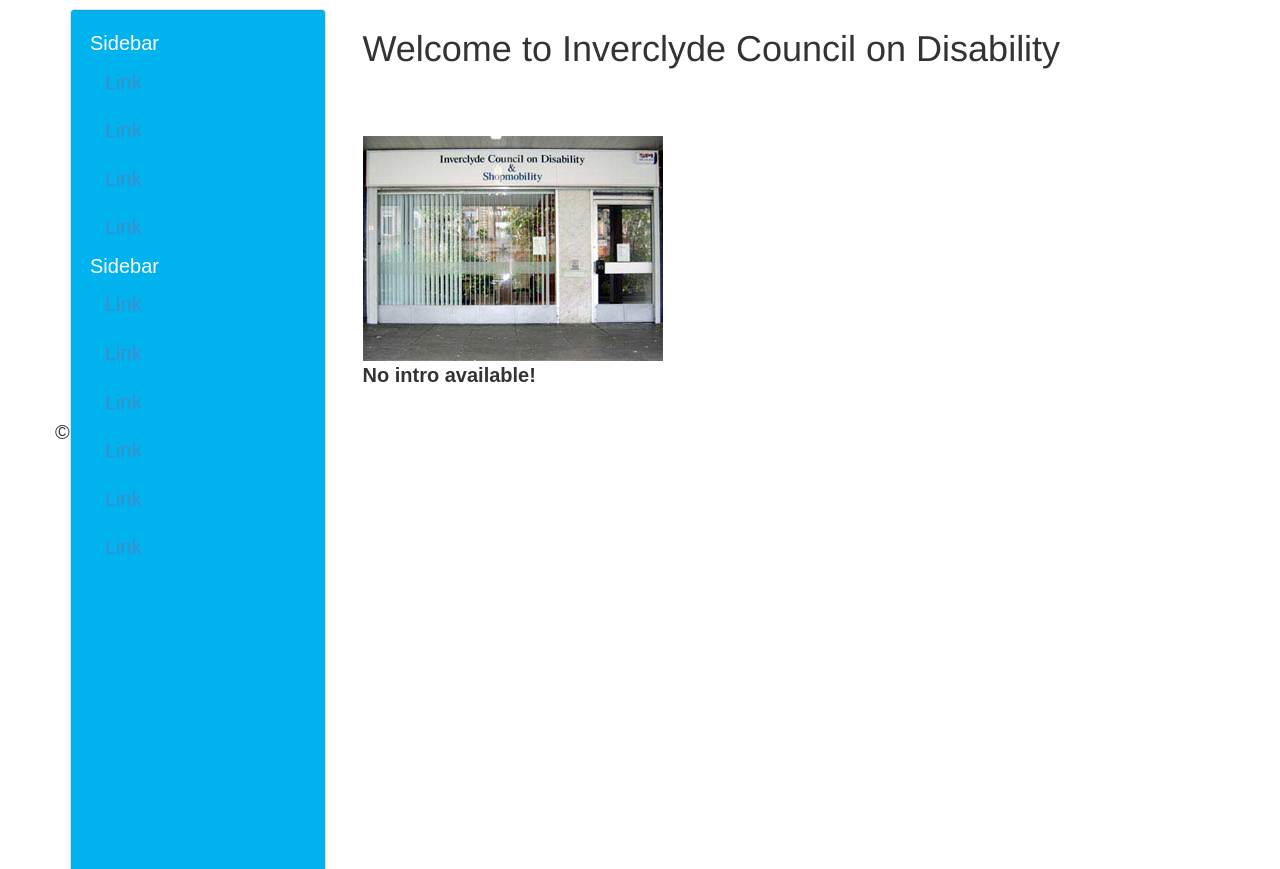
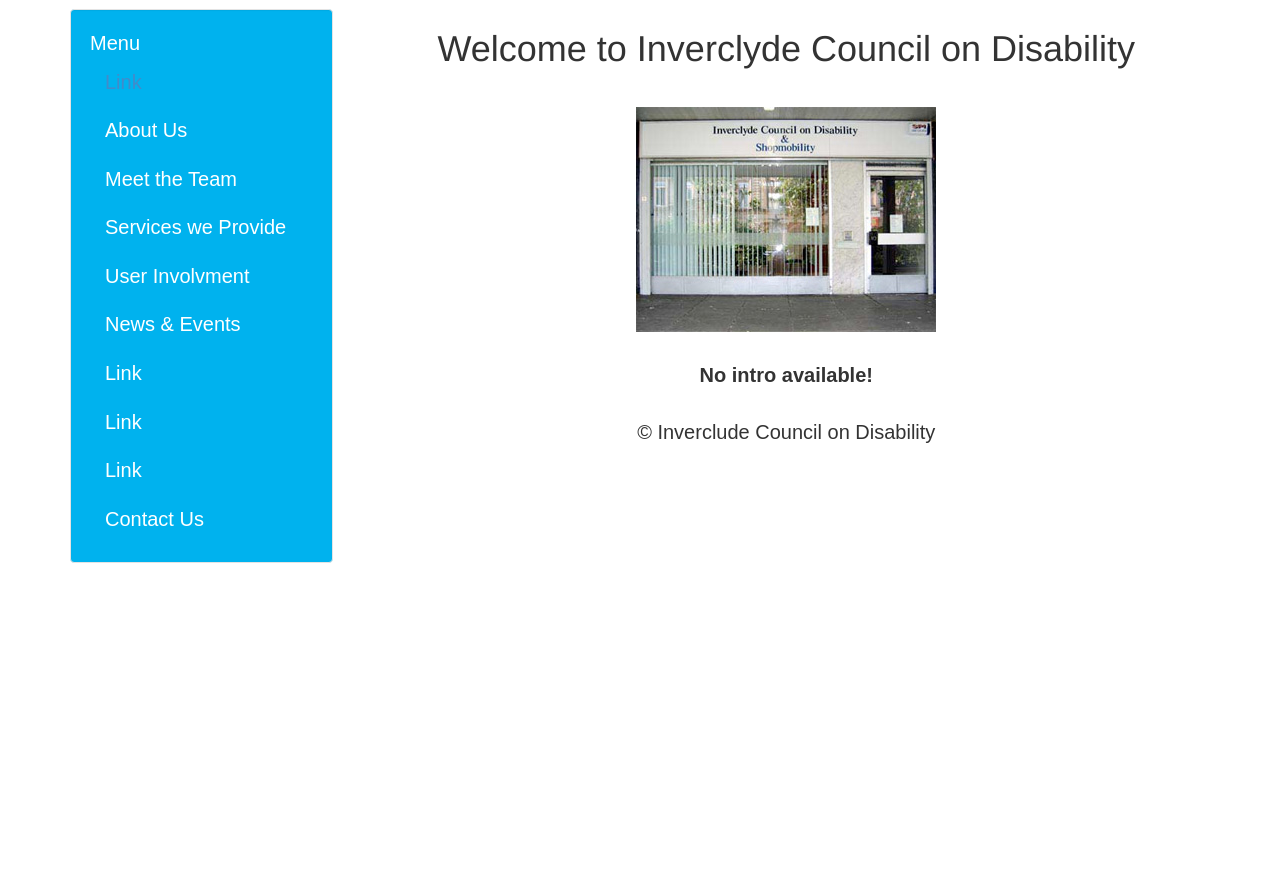
Before and after one commit to nicolekearns17/ICOD, a Django app: page /icod/ in a window 1280 px wide. Shown: the part 71-940 px from the top of the page. Run offline with Django 3.2, Linux system fonts and the light colour scheme; data that the repository does not hold is empty; some libraries are stand-ins or nearby versions.

Commit message:
fixed error with about page

```diff
--- a/icod_website/icod/views.py
+++ b/icod_website/icod/views.py
@@ -11,7 +11,9 @@
 
 def about(request):
 	context = RequestContext(request)
-	return render_to_response('icod/about.html')
+	intro_list = Home.objects.all()
+	context_dict = {'intros' : intro_list}
+	return render_to_response('icod/about.html', context_dict, context)
 
 def services(request):
 	return HttpResponse("The services we provide!")
--- a/icod_website/templates/icod/base.html
+++ b/icod_website/templates/icod/base.html
@@ -79,20 +79,19 @@
     <div class="container" style="font-family: Arial;font-size:20px">
       <div class="row">
         <div class="col-sm-3">
-          <div class="well sidebar-nav" style="background-color:#00B2EE; height:100%; color:white;font-family: Arial; font-size:20px; position: fixed; width: 20%">
+          <div class="well sidebar-nav" style="background-color:#00B2EE; height:100%; color:white;font-family: Arial; font-size:20px">
             <ul class="nav nav-list">
-              <li class="nav-header">Sidebar</li>
+              <li class="nav-header">Menu</li>
               <li class="active"><a href="#">Link</a></li>
-              <li><a href="#" >Link</a></li>
-              <li><a href="#">Link</a></li>
-              <li><a href="#">Link</a></li>
-              <li class="nav-header">Sidebar</li>
-              <li><a href="#">Link</a></li>
-              <li><a href="#">Link</a></li>
-              <li><a href="#">Link</a></li>
-              <li><a href="#">Link</a></li>
-              <li><a href="#">Link</a></li>
-              <li><a href="#">Link</a></li>
+              <li><a href="#" style="color:white">About Us</a></li>
+              <li><a href="#" style="color:white">Meet the Team</a></li>
+              <li><a href="#" style="color:white">Services we Provide</a></li>
+              <li><a href="#" style="color:white">User Involvment</a></li>
+              <li><a href="#" style="color:white">News & Events</a></li>
+              <li><a href="#" style="color:white">Link</a></li>
+              <li><a href="#" style="color:white">Link</a></li>
+              <li><a href="#" style="color:white">Link</a></li>
+              <li><a href="#" style="color:white">Contact Us</a></li>
             </ul>
           </div><!--/.well -->
         </div><!--/span-->
@@ -105,9 +104,9 @@
 	</div>
       <hr>
 
-      <footer>
-        <p>&copy; Company 2013</p>
-      </footer>
+      <center><footer>
+        <p>&copy; Inverclude Council on Disability</p>
+      </footer></center>
 
     </div><!--/.fluid-container-->
 
--- a/icod_website/templates/icod/index.html
+++ b/icod_website/templates/icod/index.html
@@ -10,10 +10,10 @@
 
 <body>
 	{% block content %}
-	<h1>Welcome to Inverclyde Council on Disability</h1><br><br>
+	<center><h1>Welcome to Inverclyde Council on Disability</h1><br>
 
-	<img src="{% static "shop.jpg" %}" alt="Picture of office"/><br>
-
+	<img src="{% static "shop.jpg" %}" alt="Picture of office"/>
+	<br><br>
 	{% if intros %}
 		{% for intro in intros %}
 			{{intro.intro}}
@@ -21,7 +21,7 @@
 	{% else %}
 		<strong> No intro available! </strong>
 	{% endif %}
-	<br><br>
+	<br><br></center>
 
 	{% endblock %}
 </body>
```
Also changed, not shown: icod_website/templates/icod/about.html (+13 -1 lines), 5 other files.
